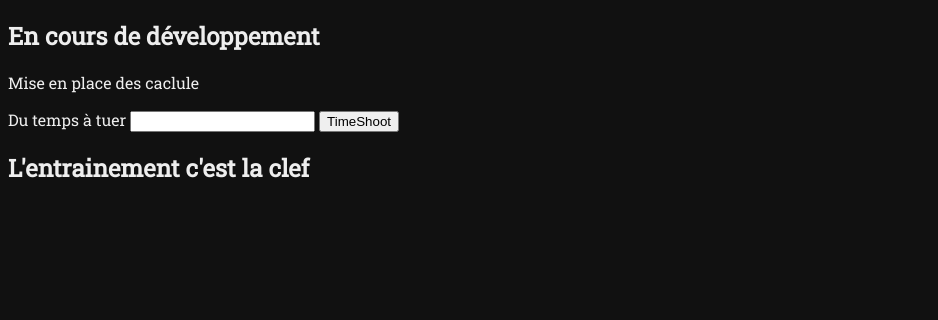
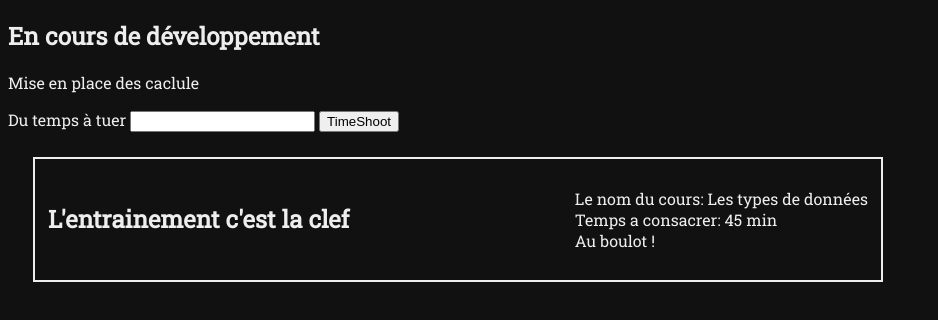
Before and after one commit to Namouke/trainingJavascript, a plain HTML site: page cv.html in a window 1280 px wide. Shown: the whole page, without its empty margins (0-938 px from the left). Drawn offline with Linux system fonts and the light colour scheme.

Commit message:
update training

```diff
--- a/css/cvStyle.css
+++ b/css/cvStyle.css
@@ -5,3 +5,18 @@ body {
     color: #eee;
     font-family: 'Roboto Slab', serif;
 }
+
+/* Section 1 Number Traning */
+
+/* Section 2 Data Traning */
+
+.training-data {
+    max-width: 850px;
+    display: flex;
+    justify-content: space-between;
+    align-items: center;
+    box-sizing: border-box;
+    border: 2px solid #EEE;
+    margin: 25px;
+    padding: 13px;
+}
--- a/cv.html
+++ b/cv.html
@@ -36,6 +36,8 @@
 
     <Section class="training-data">
         <h2>L'entrainement c'est la clef</h2>
+        <p id="validation-training"></p>
     </Section>
+
 </body>
 </html>
--- a/js/training.js
+++ b/js/training.js
@@ -24,3 +24,12 @@ boutonClick.addEventListener('click', () => {
 })
 
 // Trainig Date
+
+var intitulerDeLentrainement = "Les types de données"
+var laDurerDeLentrainement = 45;
+var effectuerAujourdhui = false;
+
+document.querySelector('#validation-training').innerText =
+`Le nom du cours: ${intitulerDeLentrainement}
+Temps a consacrer: ${laDurerDeLentrainement} min
+${effectuerAujourdhui ? 'Training Fait' : 'Au boulot !'}`
```
